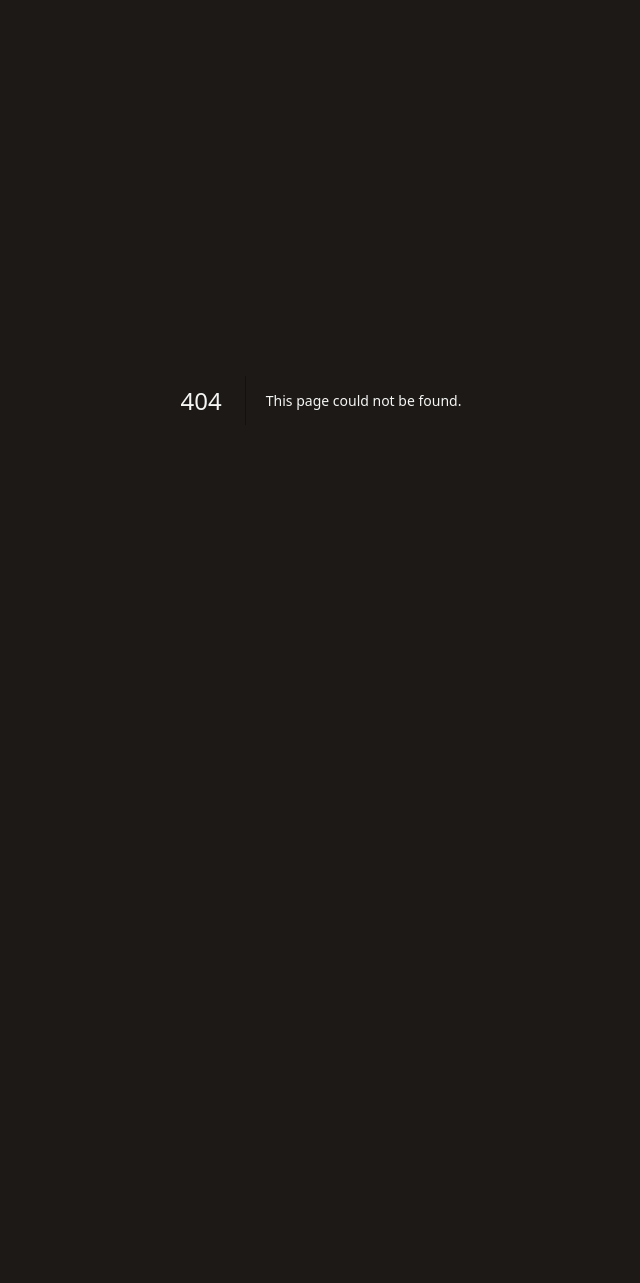
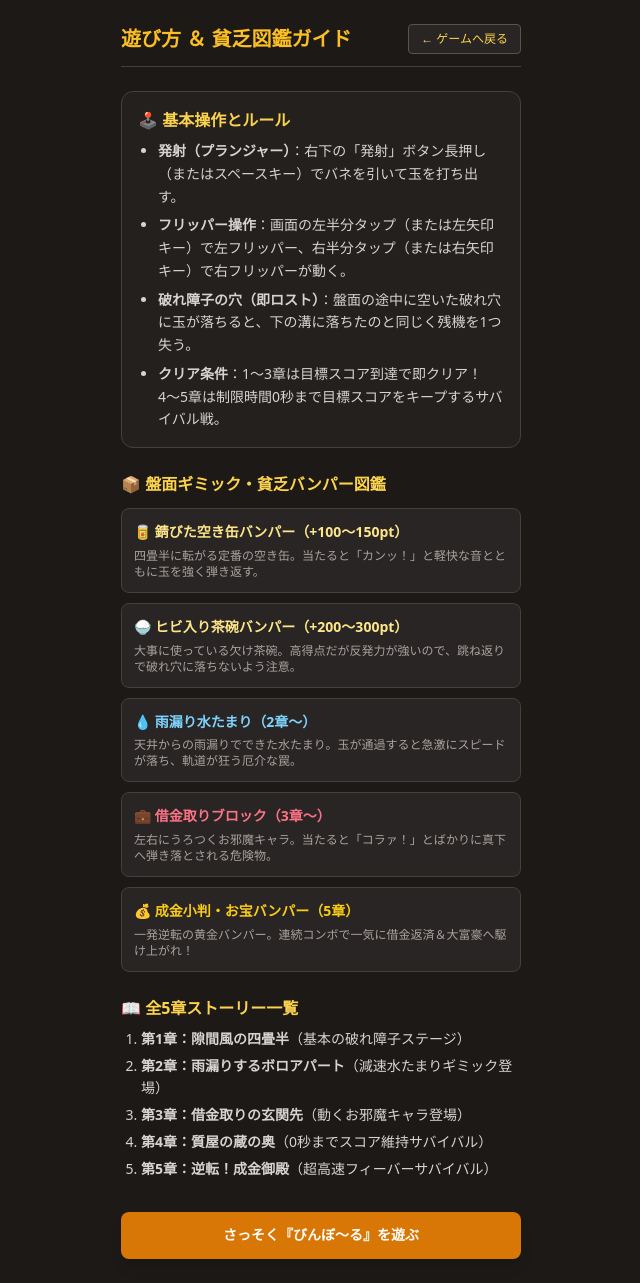
Before and after one commit to sun-inclusion/bin-ball, a Next.js app: page /guide in a window 1280 px wide. Before the commit this address had no page. Shown: the whole page, without its empty margins (319-959 px from the left). Before the commit the page ends 800 px from the top, so only its background shows below. Built offline with nearby package versions, Linux system fonts and the light colour scheme.

Commit message:
Create GuidePage component for game instructions
This file contains the GuidePage component for the game, including instructions, game mechanics, and a story overview across five chapters.

```diff
--- /dev/null
+++ b/app/guide/page.tsx
@@ -0,0 +1,93 @@
+import Link from "next/link";
+
+export default function GuidePage() {
+  return (
+    <main className="w-full max-w-md mx-auto p-6 space-y-6 text-stone-200 text-sm leading-relaxed">
+      <div className="flex items-center justify-between border-b border-stone-700 pb-3">
+        <h1 className="text-xl font-bold text-amber-400">
+          遊び方 ＆ 貧乏図鑑ガイド
+        </h1>
+        <Link
+          href="/"
+          className="text-xs px-3 py-1.5 rounded bg-stone-800 hover:bg-stone-700 text-amber-300 border border-stone-600"
+        >
+          ← ゲームへ戻る
+        </Link>
+      </div>
+
+      <section className="space-y-2 bg-stone-800/60 p-4 rounded-xl border border-stone-700">
+        <h2 className="font-bold text-base text-amber-300">🕹️ 基本操作とルール</h2>
+        <ul className="list-disc pl-5 space-y-1.5 text-stone-300">
+          <li>
+            <strong>発射（プランジャー）</strong>：右下の「発射」ボタン長押し（またはスペースキー）でバネを引いて玉を打ち出す。
+          </li>
+          <li>
+            <strong>フリッパー操作</strong>：画面の左半分タップ（または左矢印キー）で左フリッパー、右半分タップ（または右矢印キー）で右フリッパーが動く。
+          </li>
+          <li>
+            <strong>破れ障子の穴（即ロスト）</strong>：盤面の途中に空いた破れ穴に玉が落ちると、下の溝に落ちたのと同じく残機を1つ失う。
+          </li>
+          <li>
+            <strong>クリア条件</strong>：1〜3章は目標スコア到達で即クリア！4〜5章は制限時間0秒まで目標スコアをキープするサバイバル戦。
+          </li>
+        </ul>
+      </section>
+
+      <section className="space-y-3">
+        <h2 className="font-bold text-base text-amber-300">📦 盤面ギミック・貧乏バンパー図鑑</h2>
+        <div className="grid grid-cols-1 gap-2.5">
+          <div className="p-3 rounded-lg bg-stone-800 border border-stone-700">
+            <div className="font-bold text-amber-200">🥫 錆びた空き缶バンパー（+100〜150pt）</div>
+            <p className="text-xs text-stone-400 mt-1">
+              四畳半に転がる定番の空き缶。当たると「カンッ！」と軽快な音とともに玉を強く弾き返す。
+            </p>
+          </div>
+          <div className="p-3 rounded-lg bg-stone-800 border border-stone-700">
+            <div className="font-bold text-amber-200">🍚 ヒビ入り茶碗バンパー（+200〜300pt）</div>
+            <p className="text-xs text-stone-400 mt-1">
+              大事に使っている欠け茶碗。高得点だが反発力が強いので、跳ね返りで破れ穴に落ちないよう注意。
+            </p>
+          </div>
+          <div className="p-3 rounded-lg bg-stone-800 border border-stone-700">
+            <div className="font-bold text-sky-300">💧 雨漏り水たまり（2章〜）</div>
+            <p className="text-xs text-stone-400 mt-1">
+              天井からの雨漏りでできた水たまり。玉が通過すると急激にスピードが落ち、軌道が狂う厄介な罠。
+            </p>
+          </div>
+          <div className="p-3 rounded-lg bg-stone-800 border border-stone-700">
+            <div className="font-bold text-rose-400">💼 借金取りブロック（3章〜）</div>
+            <p className="text-xs text-stone-400 mt-1">
+              左右にうろつくお邪魔キャラ。当たると「コラァ！」とばかりに真下へ弾き落とされる危険物。
+            </p>
+          </div>
+          <div className="p-3 rounded-lg bg-stone-800 border border-stone-700">
+            <div className="font-bold text-yellow-400">💰 成金小判・お宝バンパー（5章）</div>
+            <p className="text-xs text-stone-400 mt-1">
+              一発逆転の黄金バンパー。連続コンボで一気に借金返済＆大富豪へ駆け上がれ！
+            </p>
+          </div>
+        </div>
+      </section>
+
+      <section className="space-y-2">
+        <h2 className="font-bold text-base text-amber-300">📖 全5章ストーリー一覧</h2>
+        <ol className="list-decimal pl-5 space-y-1 text-stone-300">
+          <li><strong>第1章：隙間風の四畳半</strong>（基本の破れ障子ステージ）</li>
+          <li><strong>第2章：雨漏りするボロアパート</strong>（減速水たまりギミック登場）</li>
+          <li><strong>第3章：借金取りの玄関先</strong>（動くお邪魔キャラ登場）</li>
+          <li><strong>第4章：質屋の蔵の奥</strong>（0秒までスコア維持サバイバル）</li>
+          <li><strong>第5章：逆転！成金御殿</strong>（超高速フィーバーサバイバル）</li>
+        </ol>
+      </section>
+
+      <div className="pt-2">
+        <Link
+          href="/"
+          className="inline-block w-full text-center py-3 rounded-lg bg-amber-600 hover:bg-amber-500 text-white font-bold shadow-lg"
+        >
+          さっそく『びんぼ～る』を遊ぶ
+        </Link>
+      </div>
+    </main>
+  );
+}
```
